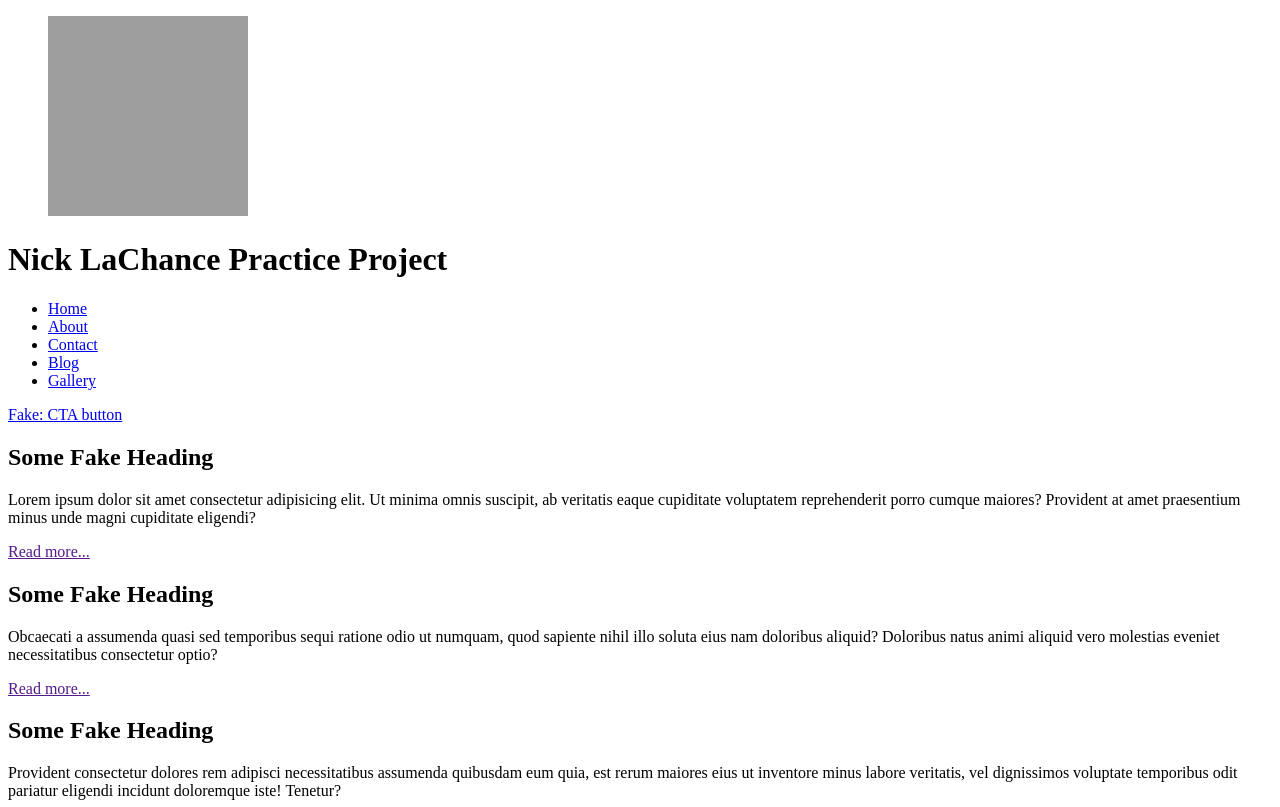
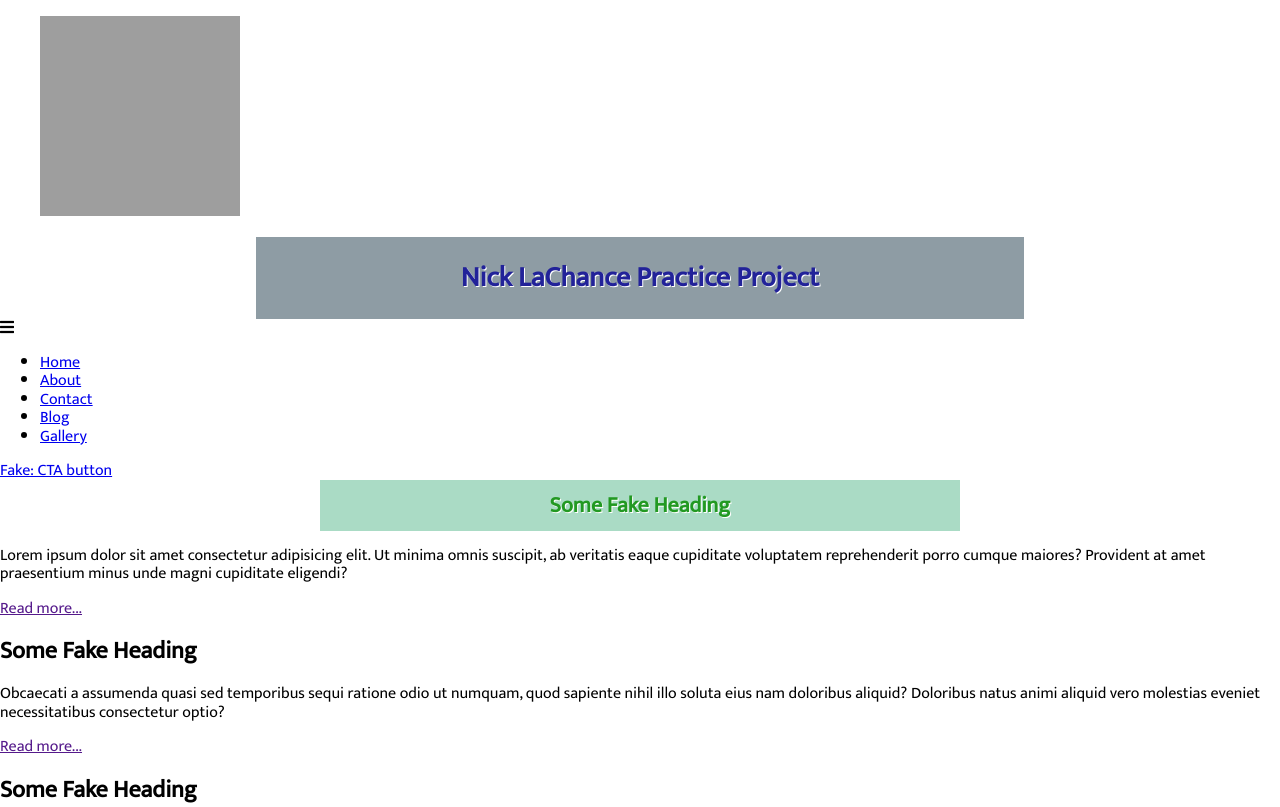
Before and after one commit to nicholasplachance/SavvyCoders-Random-Project, a website: page index.html in a window 1280 px wide. Shown: the top 807 px of the page. Drawn offline with nearby package versions, Linux system fonts and the light colour scheme; grey boxes are pictures that could not be loaded.

Commit message:
Add external css to hmtl

```diff
--- a/index.html
+++ b/index.html
@@ -4,7 +4,12 @@
     <meta charset="UTF-8" />
     <meta name="viewport" content="width=device-width, initial-scale=1.0" />
     <meta http-equiv="X-UA-Compatible" content="ie=edge" />
+    <link rel="stylesheet" href="https://cdnjs.cloudflare.com/ajax/libs/normalize/8.0.1/normalize.min.css">
+    <link rel="stylesheet" href="https://cdnjs.cloudflare.com/ajax/libs/font-awesome/5.10.2/css/all.min.css">
+    <link href="https://fonts.googleapis.com/css?family=Mukta&display=swap" rel="stylesheet">
+    <link rel="stylesheet" href="./style.css">
     <title>Nick LaChance Practice Project</title>
+
   </head>
   <body>
     <header>
@@ -20,7 +25,8 @@
           alt="Lorem Picsum"
         />
       </figure>
-      <h1>Nick LaChance Practice Project</h1>
+      <h1 class="header">Nick LaChance Practice Project</h1>
+      <i class="fas fa-bars"></i>
     </header>
     <nav>
       <ul>
@@ -36,7 +42,7 @@
         <a href="#">Fake: CTA button</a>
       </div>
       <section>
-        <h2>Some Fake Heading</h2>
+        <h2 class="sub-header">Some Fake Heading</h2>
         <p>
           Lorem ipsum dolor sit amet consectetur adipisicing elit. Ut minima
           omnis suscipit, ab veritatis eaque cupiditate voluptatem reprehenderit
--- /dev/null
+++ b/style.css
@@ -0,0 +1,35 @@
+:root {
+  --primary: #229;
+  --primary-variant: rgba(50, 75, 90, 0.55);
+  --primary-shadow: #fff;
+  --secondary: #292;
+  --secondary-variant: rgba(100, 190, 150, 0.55);
+}
+
+body {
+  font-family: 'Mukta', sans-serif;
+}
+
+.header {
+  width: 60%;
+  margin: auto 20%;
+  padding: 2% 0%;
+  background-color: var(--primary-variant);
+  text-align: center;
+  color: var(--primary);
+  font-size: 28px;
+  line-height: 30px;
+  text-shadow: 1px 1px var(--primary-shadow);
+}
+
+.sub-header {
+  width: 50%;
+  margin: auto 25%;
+  padding: 1% 0%;
+  background-color: var(--secondary-variant);
+  text-align: center;
+  color: var(--secondary);
+  font-size: 22px;
+  line-height: 25px;
+  text-shadow: 1px 1px var(--primary-shadow);
+}
```
